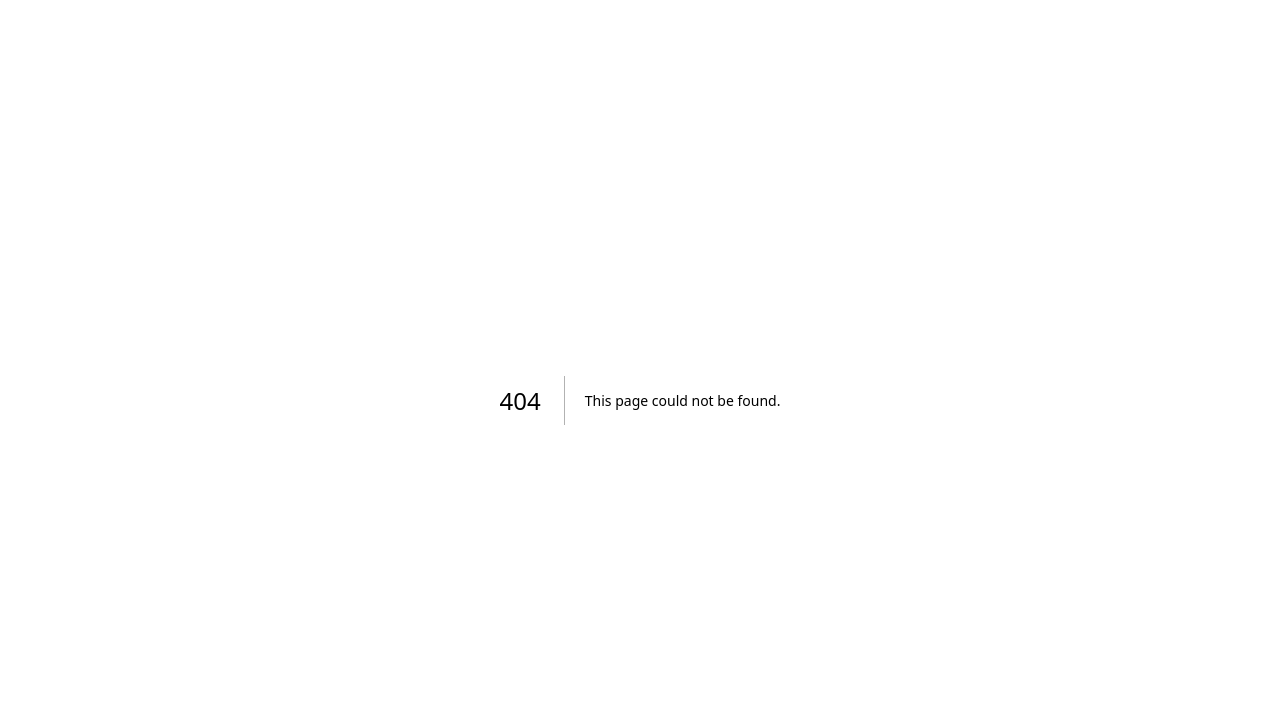
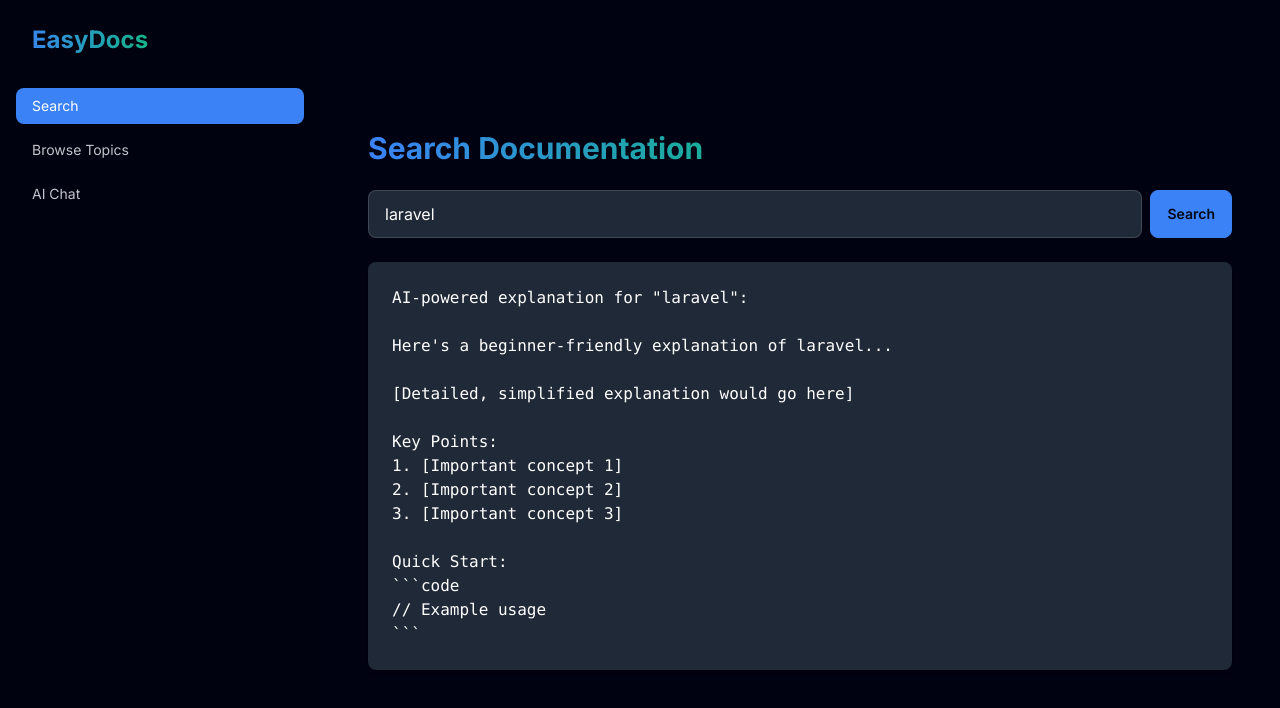
Before and after one commit to sshresthh/easydocs, a Next.js app: page /docs/laravel in a window 1280 px wide. Before the commit this address had no page. Shown: the top 708 px of the page. Built offline with nearby package versions, Linux system fonts and the light colour scheme.

Commit message:
added the basic protype

```diff
--- /dev/null
+++ b/app/docs/[technology]/page.tsx
@@ -0,0 +1,9 @@
+import EasyDocs from "@/components/EasyDocs";
+
+export default function TechnologyPage({
+  params,
+}: {
+  params: { technology: string };
+}) {
+  return <EasyDocs initialTechnology={params.technology} />;
+}
--- a/app/globals.css
+++ b/app/globals.css
@@ -1,3 +1,13 @@
+@import url('https://fonts.googleapis.com/css2?family=Inter:wght@400;500;600;700&display=swap');
 @tailwind base;
 @tailwind components;
 @tailwind utilities;
+
+body {
+  color: theme('colors.foreground');
+  background: theme('colors.background');
+}
+
+.gradient-text {
+  @apply bg-clip-text text-transparent bg-gradient-to-r from-primary via-secondary to-accent;
+}
--- a/app/layout.tsx
+++ b/app/layout.tsx
@@ -1,22 +1,19 @@
 import type { Metadata } from "next";
-import { Inter } from "next/font/google";
 import "./globals.css";
 
-const inter = Inter({ subsets: ["latin"] });
-
 export const metadata: Metadata = {
-  title: "NextJs App",
-  description: "NextJs App",
+  title: "EasyDocs",
+  description: "Simplified tech documentation for everyone",
 };
 
 export default function RootLayout({
   children,
-}: Readonly<{
+}: {
   children: React.ReactNode;
-}>) {
+}) {
   return (
-    <html lang="en">
-      <body className={inter.className}>{children}</body>
+    <html lang="en" data-theme="shipfast">
+      <body className="font-sans">{children}</body>
     </html>
   );
 }
--- a/app/page.tsx
+++ b/app/page.tsx
@@ -1,9 +1,43 @@
+import React from 'react';
+import Link from 'next/link';
+import Image from 'next/image';
+
+const techCards = [
+  { name: 'React', logo: '/react-logo.png', route: '/docs/react' },
+  { name: 'Next.js', logo: '/nextjs-logo.png', route: '/docs/nextjs' },
+  { name: 'Supabase', logo: '/supabase-logo.png', route: '/docs/supabase' },
+  { name: 'TailwindCSS', logo: '/tailwind-logo.png', route: '/docs/tailwindcss' },
+  { name: 'Laravel', logo: '/laravel-logo.png', route: '/docs/laravel' },
+];
+
 export default function Home() {
   return (
-    <main>
-      <div>
-        <h1>AI-SaaS-Project-1</h1>
-      </div>
-    </main>
+    <div className="min-h-screen bg-background text-foreground">
+      <header className="p-4 border-b border-gray-800">
+        <h1 className="text-3xl font-bold gradient-text">EasyDocs</h1>
+      </header>
+      <main className="max-w-4xl mx-auto mt-12 p-4">
+        <div className="mb-8">
+          <input
+            type="text"
+            placeholder="Ask about any technology..."
+            className="w-full p-4 bg-gray-800 rounded-lg text-white focus:outline-none focus:ring-2 focus:ring-primary"
+          />
+        </div>
+        <h2 className="text-2xl font-semibold mb-4">Recent Technologies</h2>
+        <div className="grid grid-cols-1 md:grid-cols-2 lg:grid-cols-3 gap-4">
+          {techCards.map((tech) => (
+            <Link href={tech.route} key={tech.name} className="block">
+              <div className="bg-gray-800 p-4 rounded-lg hover:bg-gray-700 transition duration-200">
+                <div className="flex items-center space-x-3">
+                  <Image src={tech.logo} alt={`${tech.name} logo`} width={40} height={40} />
+                  <span className="text-lg font-medium">{tech.name}</span>
+                </div>
+              </div>
+            </Link>
+          ))}
+        </div>
+      </main>
+    </div>
   );
 }
--- /dev/null
+++ b/components/BrowseTab.tsx
@@ -0,0 +1,9 @@
+// components/BrowseTab.tsx
+export default function BrowseTab() {
+  return (
+    <div>
+      <h2 className="text-3xl font-bold mb-6 gradient-text">Browse Topics</h2>
+      <p className="text-lg text-gray-300">This feature is coming soon!</p>
+    </div>
+  );
+}
--- /dev/null
+++ b/components/ChatTab.tsx
@@ -0,0 +1,11 @@
+// components/ChatTab.tsx
+export default function ChatTab() {
+  return (
+    <div>
+      <h2 className="text-3xl font-bold mb-6 gradient-text">AI Chat</h2>
+      <p className="text-lg text-gray-300">
+        The AI chat feature is under development. Stay tuned!
+      </p>
+    </div>
+  );
+}
--- /dev/null
+++ b/components/EasyDocs.tsx
@@ -0,0 +1,78 @@
+"use client";
+
+import Link from "next/link";
+import { useEffect, useState } from "react";
+import BrowseTab from "./BrowseTab";
+import ChatTab from "./ChatTab";
+import SearchTab from "./SearchTab";
+
+export default function EasyDocs({ initialTechnology = "" }) {
+  const [activeTab, setActiveTab] = useState("search");
+
+  useEffect(() => {
+    if (initialTechnology) {
+      setActiveTab("search");
+    }
+  }, [initialTechnology]);
+
+  return (
+    <div className="drawer lg:drawer-open">
+      <input id="my-drawer-2" type="checkbox" className="drawer-toggle" />
+      <div className="drawer-content flex flex-col items-center justify-center">
+        <label
+          htmlFor="my-drawer-2"
+          className="btn btn-primary drawer-button lg:hidden m-4"
+        >
+          Open menu
+        </label>
+        <div className="p-4 w-full max-w-4xl">
+          {activeTab === "search" && (
+            <SearchTab initialQuery={initialTechnology} />
+          )}
+          {activeTab === "browse" && <BrowseTab />}
+          {activeTab === "chat" && <ChatTab />}
+        </div>
+      </div>
+      <div className="drawer-side">
+        <label htmlFor="my-drawer-2" className="drawer-overlay"></label>
+        <ul className="menu p-4 w-80 min-h-full bg-base-200 text-base-content">
+          <li className="mb-6">
+            <Link href="/" className="text-2xl font-bold gradient-text">
+              EasyDocs
+            </Link>
+          </li>
+          <li>
+            <a
+              onClick={() => setActiveTab("search")}
+              className={`${
+                activeTab === "search" ? "bg-primary text-white" : ""
+              } mb-2`}
+            >
+              Search
+            </a>
+          </li>
+          <li>
+            <a
+              onClick={() => setActiveTab("browse")}
+              className={`${
+                activeTab === "browse" ? "bg-primary text-white" : ""
+              } mb-2`}
+            >
+              Browse Topics
+            </a>
+          </li>
+          <li>
+            <a
+              onClick={() => setActiveTab("chat")}
+              className={`${
+                activeTab === "chat" ? "bg-primary text-white" : ""
+              } mb-2`}
+            >
+              AI Chat
+            </a>
+          </li>
+        </ul>
+      </div>
+    </div>
+  );
+}
--- /dev/null
+++ b/components/SearchTab.tsx
@@ -0,0 +1,46 @@
+"use client";
+
+import React, { useEffect, useState } from "react";
+
+export default function SearchTab({ initialQuery = "" }) {
+  const [query, setQuery] = useState(initialQuery);
+  const [result, setResult] = useState("");
+
+  useEffect(() => {
+    if (initialQuery) {
+      handleSearch(new Event("submit") as React.FormEvent<HTMLFormElement>);
+    }
+  }, [initialQuery]);
+
+  const handleSearch = (e: React.FormEvent) => {
+    e.preventDefault();
+    setResult(
+      `AI-powered explanation for "${query}":\n\nHere's a beginner-friendly explanation of ${query}...\n\n[Detailed, simplified explanation would go here]\n\nKey Points:\n1. [Important concept 1]\n2. [Important concept 2]\n3. [Important concept 3]\n\nQuick Start:\n\`\`\`code\n// Example usage\n\`\`\``
+    );
+  };
+
+  return (
+    <div>
+      <h2 className="text-3xl font-bold mb-6 gradient-text">
+        Search Documentation
+      </h2>
+      <form onSubmit={handleSearch} className="flex space-x-2 mb-6">
+        <input
+          type="text"
+          value={query}
+          onChange={(e) => setQuery(e.target.value)}
+          placeholder="Enter a tech concept"
+          className="input input-bordered flex-1 bg-gray-800 text-white"
+        />
+        <button type="submit" className="btn btn-primary">
+          Search
+        </button>
+      </form>
+      {result && (
+        <div className="mt-6 p-6 bg-gray-800 rounded-lg shadow-lg">
+          <pre className="whitespace-pre-wrap text-white">{result}</pre>
+        </div>
+      )}
+    </div>
+  );
+}
--- a/tailwind.config.ts
+++ b/tailwind.config.ts
@@ -1,3 +1,4 @@
+// tailwind.config.ts
 import type { Config } from "tailwindcss";
 
 const config: Config = {
@@ -8,13 +9,36 @@ const config: Config = {
   ],
   theme: {
     extend: {
-      backgroundImage: {
-        "gradient-radial": "radial-gradient(var(--tw-gradient-stops))",
-        "gradient-conic":
-          "conic-gradient(from 180deg at 50% 50%, var(--tw-gradient-stops))",
+      colors: {
+        background: "#000212",
+        foreground: "#ffffff",
+        primary: "#3b82f6",
+        secondary: "#10b981",
+        accent: "#8b5cf6",
+      },
+      fontFamily: {
+        sans: ["Inter", "sans-serif"],
       },
     },
   },
-  plugins: [],
+  plugins: [require("daisyui")],
+  daisyui: {
+    themes: [
+      {
+        shipfast: {
+          primary: "#3b82f6",
+          secondary: "#10b981",
+          accent: "#8b5cf6",
+          neutral: "#3d4451",
+          "base-100": "#000212",
+          info: "#3abff8",
+          success: "#36d399",
+          warning: "#fbbd23",
+          error: "#f87272",
+        },
+      },
+    ],
+  },
 };
+
 export default config;
```
Also changed, not shown: package.json (+7 -5 lines), 1 other file (tests, documents, lock files or other folders).
